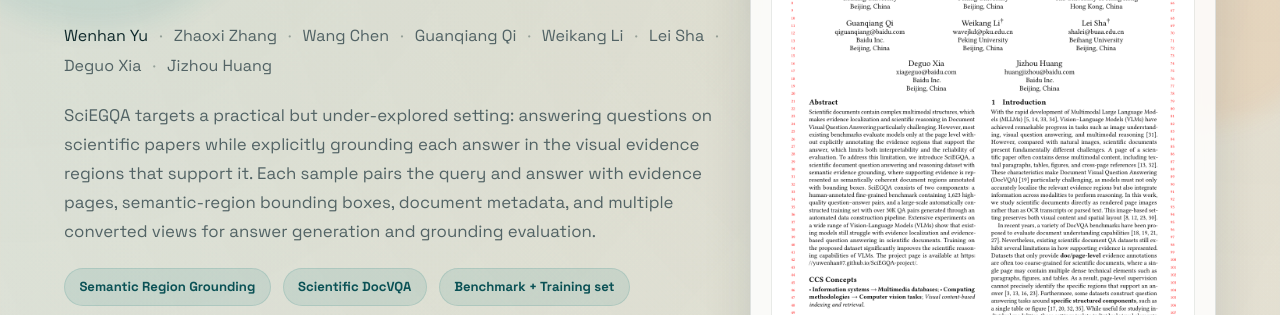
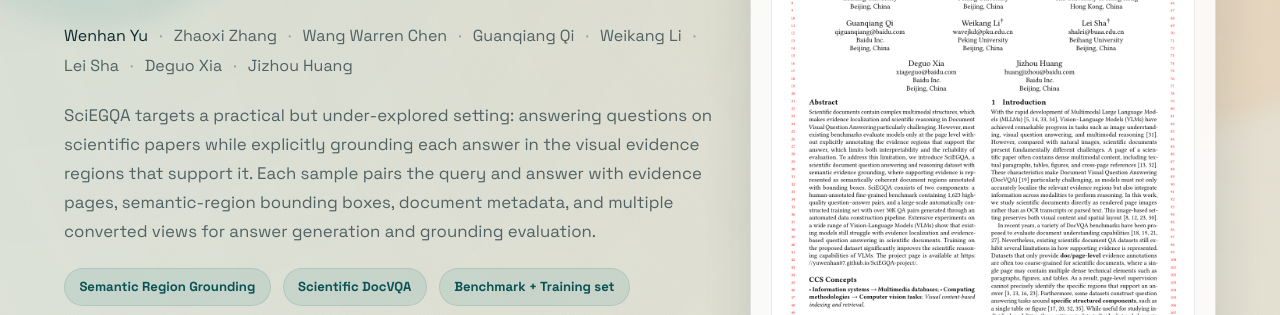
Before and after one commit to yuwenhan07/SciEGQA-project, a plain HTML site: page index.html in a window 1280 px wide. Shown: the part 279-594 px from the top of the page. Drawn offline with Linux system fonts and the light colour scheme; some icons are missing.

Commit message:
init commit

```diff
--- a/index.html
+++ b/index.html
@@ -61,7 +61,7 @@
               <span class="author-sep">·</span>
               <span class="author-block">Zhaoxi Zhang</span>
               <span class="author-sep">·</span>
-              <span class="author-block">Wang Chen</span>
+              <span class="author-block">Wang Warren Chen</span>
               <span class="author-sep">·</span>
               <span class="author-block">Guanqiang Qi</span>
               <span class="author-sep">·</span>
```
